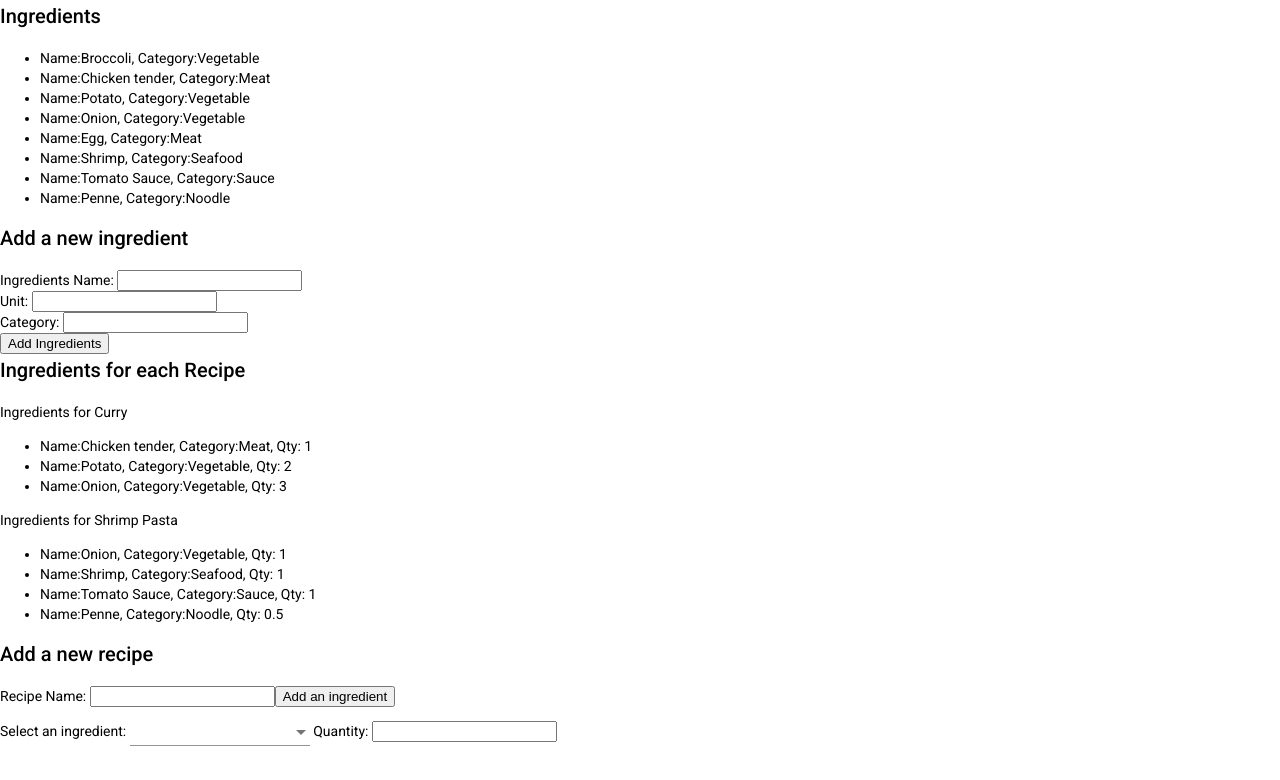
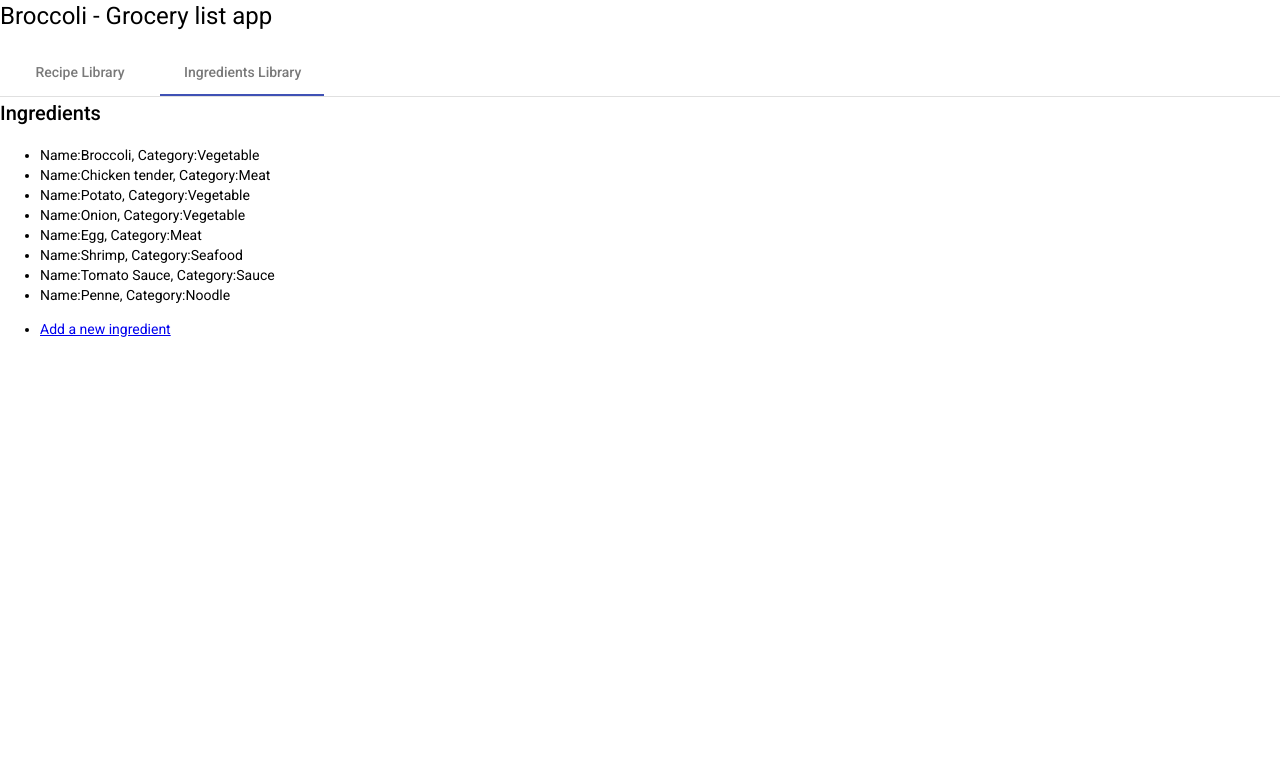
Before and after one commit to jihyunyang12/broccoli-app, an Angular app in the folder angular-frontend/: page /ingredients in a window 1280 px wide. Before the commit this address led to /. Shown: the top 780 px of the page. Built offline with nearby package versions, Linux system fonts and the light colour scheme.

Commit message:
Routing for recipe and ingredients added with tabs

```diff
--- a/angular-frontend/src/app/app.component.html
+++ b/angular-frontend/src/app/app.component.html
@@ -1,4 +1,26 @@
-<app-ingredients-list></app-ingredients-list>
+
+<h1>Broccoli - Grocery list app</h1>
+<!-- <app-ingredients-list></app-ingredients-list>
 <app-ingredients-form></app-ingredients-form>
 <app-recipe-detail></app-recipe-detail>
-<app-recipe-form></app-recipe-form>
+<app-recipe-form></app-recipe-form> -->
+
+<!-- <nav>
+    <ul>
+      <li><a routerLink="/ingredients">Ingredients</a></li>
+      <li><a routerLink="/recipe">Recipes</a></li>
+    </ul>
+  </nav>
+
+  <router-outlet></router-outlet> -->
+
+<nav mat-tab-nav-bar>
+    <a mat-tab-link
+    *ngFor="let link of navLinks"
+    [routerLink]="link.link"
+    routerLinkActive #rla="routerLinkActive"
+    [active]="rla.isActive">
+    {{link.label}}
+    </a>
+</nav>
+<router-outlet></router-outlet>
--- a/angular-frontend/src/app/app.component.ts
+++ b/angular-frontend/src/app/app.component.ts
@@ -1,4 +1,5 @@
 import { Component } from '@angular/core';
+import { Router } from '@angular/router';
 
 @Component({
   selector: 'app-root',
@@ -7,4 +8,31 @@ import { Component } from '@angular/core';
 })
 export class AppComponent {
   title = 'broccoli-app';
+  navLinks: any[];
+  activeLinkIndex = -1;
+  constructor(private router: Router){
+    this.navLinks = [
+      // {
+      //   label: 'Grocery List',
+      //   link: '/grocerylist',
+      //   index: 0
+      // },
+      {
+        label: 'Recipe Library',
+        link: '/recipe',
+        index: 0
+      },
+      {
+        label: 'Ingredients Library',
+        link: '/ingredients',
+        index: 1
+      }
+    ]
+  }
+
+  ngOnInit(): void{
+    this.router.events.subscribe((res) => {
+      this.activeLinkIndex = this.navLinks.indexOf(this.navLinks.find(tab => tab.link === '.' + this.router.url));
+    })
+  }
 }
--- a/angular-frontend/src/app/views/ingredients-list/ingredients-list.component.html
+++ b/angular-frontend/src/app/views/ingredients-list/ingredients-list.component.html
@@ -5,3 +5,11 @@
     Name:{{ingredient.ingredientsName}}, Category:{{ingredient.category}}
   </li>
 </ul>
+
+<nav>
+  <ul>
+    <li><a routerLink="/ingredients/ingredientsForm">Add a new ingredient</a></li>
+  </ul>
+</nav>
+
+<router-outlet></router-outlet>
--- a/angular-frontend/src/app/views/recipe-detail/recipe-detail.component.html
+++ b/angular-frontend/src/app/views/recipe-detail/recipe-detail.component.html
@@ -9,3 +9,11 @@
     </li>
   </ul>
 </div>
+
+<nav>
+  <ul>
+    <li><a routerLink="/recipe/recipeForm">Add a new recipe</a></li>
+  </ul>
+</nav>
+
+<router-outlet></router-outlet>
```
Also changed, not shown: angular-frontend/src/app/app-routing.module.ts (+8 -1 lines), angular-frontend/src/app/app.module.ts (+6 -4 lines).
